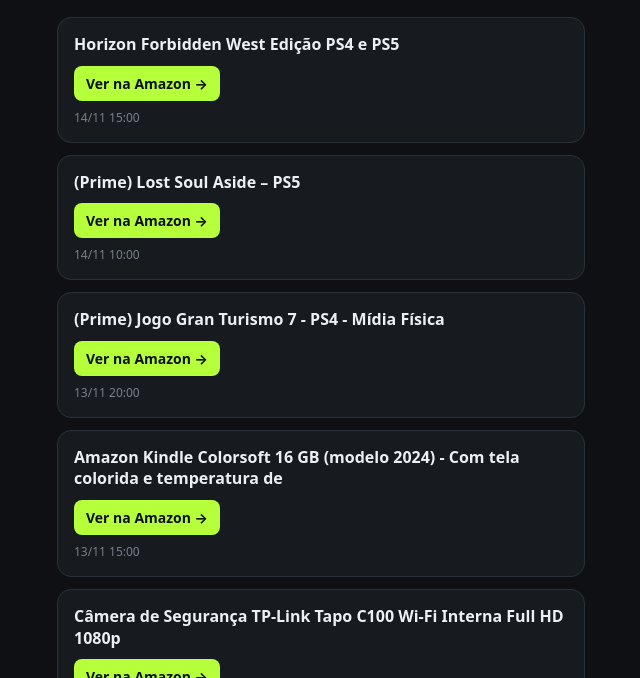
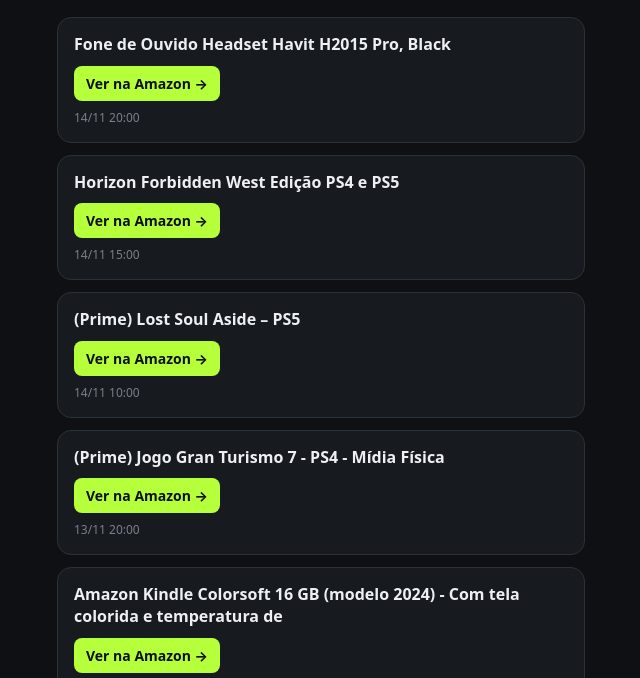
Before and after one commit to cacadordeboosters/cacadordeboosters.github.io, a plain HTML site: page index.html in a window 1280 px wide. Shown: the part 105-783 px from the top of the page, without its empty margins (319-959 px from the left). Drawn offline with Linux system fonts and the light colour scheme.

Commit message:
Achado B0H7L9RK6S

```diff
--- a/index.html
+++ b/index.html
@@ -14,6 +14,7 @@ footer{color:var(--sub);font-size:12px;margin-top:24px;line-height:1.5}
 </style></head><body><main>
 <h1>🏹 Caçador de Boosters</h1>
 <p class="s">Achados do dia. Preço e estoque mudam a qualquer momento: confira no site antes de comprar.</p>
+<a class="c" href="https://www.amazon.com.br/dp/B0H7L9RK6S?tag=cacadordebo00-20" rel="nofollow sponsored noopener" target="_blank"><span class="t">Fone de Ouvido Headset Havit H2015 Pro, Black</span><span class="b">Ver na Amazon →</span><span class="d">14/11 20:00</span></a>
 <a class="c" href="https://www.amazon.com.br/dp/B09FTLKBGX?tag=cacadordebo00-20" rel="nofollow sponsored noopener" target="_blank"><span class="t">Horizon Forbidden West Edição PS4 e PS5</span><span class="b">Ver na Amazon →</span><span class="d">14/11 15:00</span></a>
 <a class="c" href="https://www.amazon.com.br/dp/B0DX7HNLRM?tag=cacadordebo00-20" rel="nofollow sponsored noopener" target="_blank"><span class="t">(Prime) Lost Soul Aside – PS5</span><span class="b">Ver na Amazon →</span><span class="d">14/11 10:00</span></a>
 <a class="c" href="https://www.amazon.com.br/dp/B09HTF5CXT?tag=cacadordebo00-20" rel="nofollow sponsored noopener" target="_blank"><span class="t">(Prime) Jogo Gran Turismo 7 - PS4 - Mídia Física</span><span class="b">Ver na Amazon →</span><span class="d">13/11 20:00</span></a>
```
Also changed, not shown: posts/20261114_2000_B0H7L9RK6S.jpg (added).
